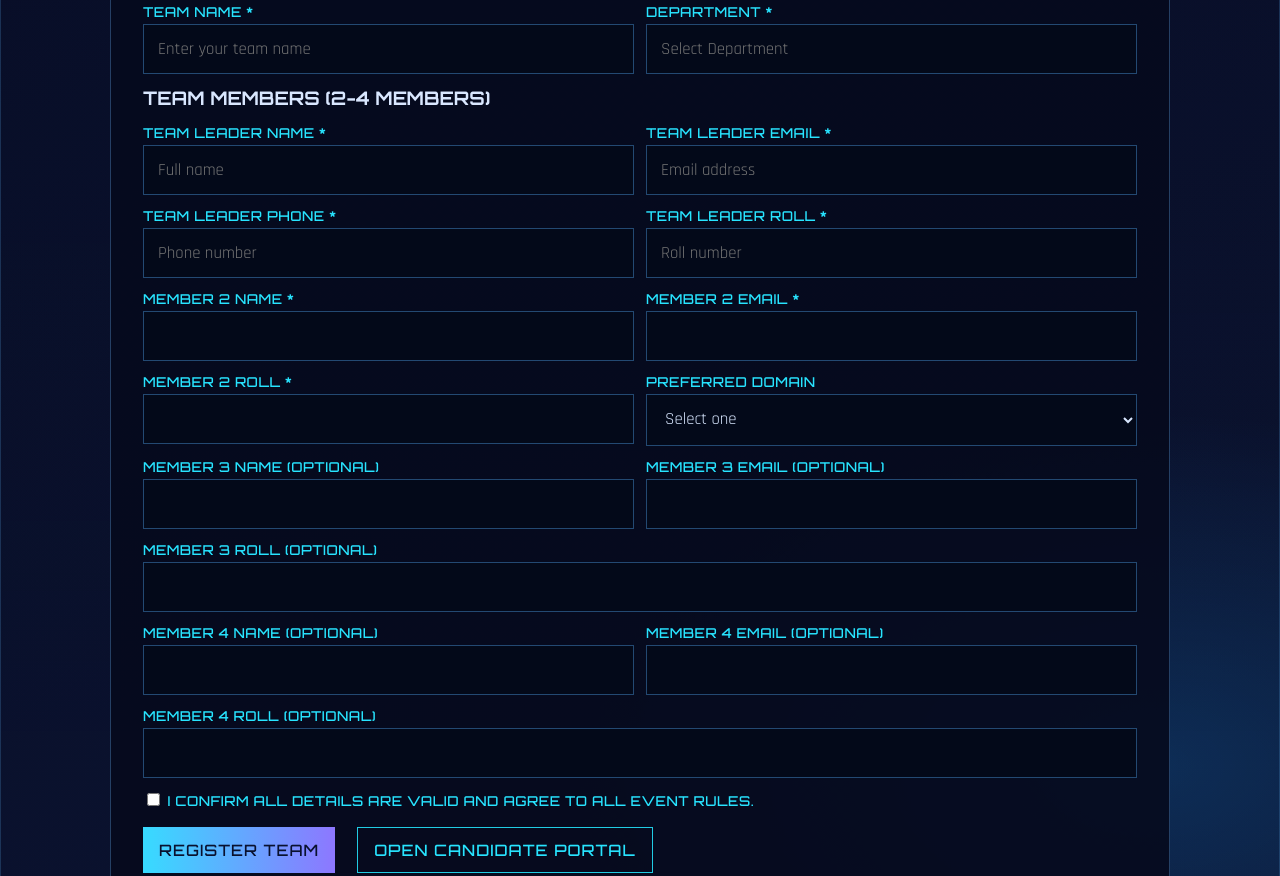
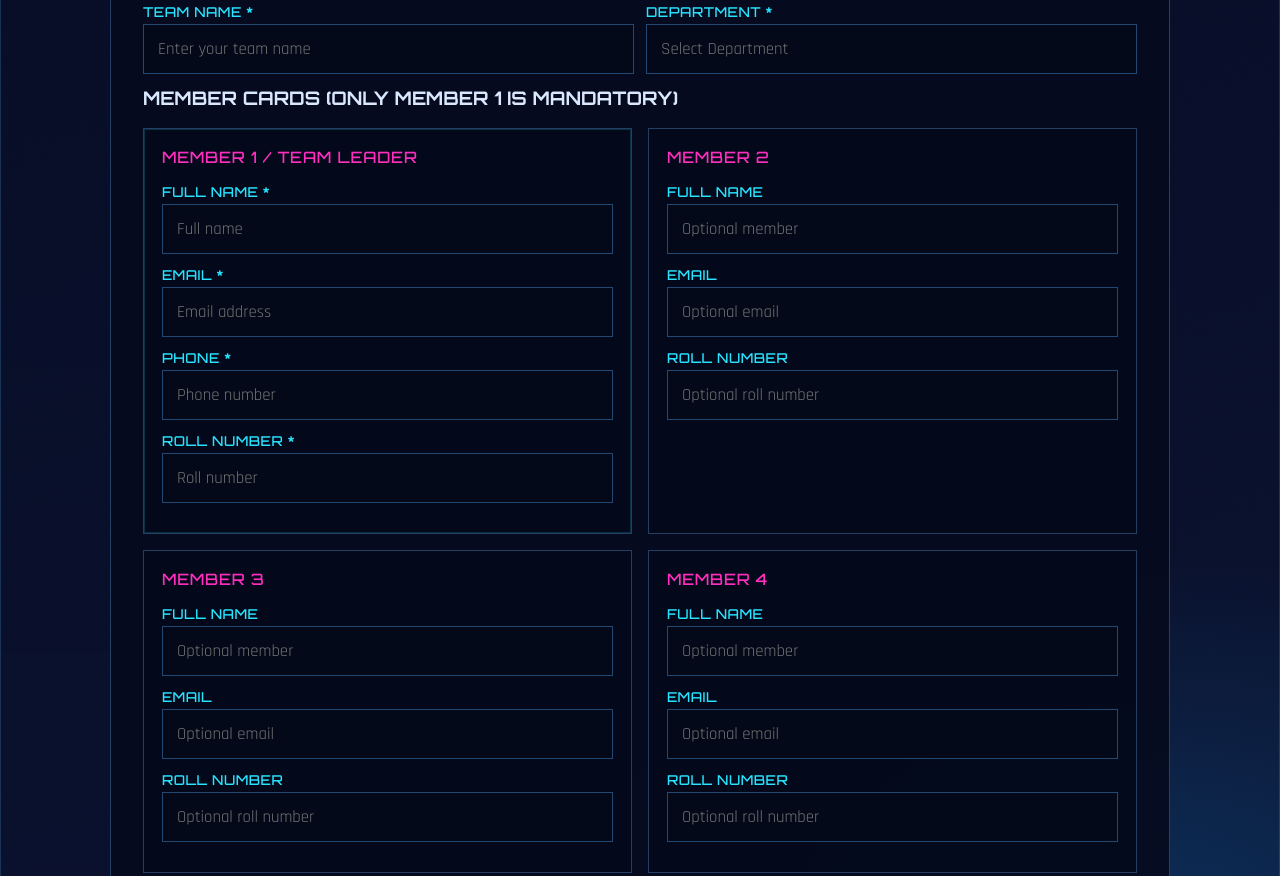
Before and after one commit to eshaansharma07/mindforge, a website: page index.html in a window 1280 px wide. Shown: the part 2955-3831 px from the top of the page. Drawn offline with Linux system fonts and the light colour scheme.

Commit message:
Redesign registration as member cards and require only member 1 details

```diff
--- a/assets/styles.css
+++ b/assets/styles.css
@@ -468,6 +468,32 @@ body::before {
   position: relative;
 }
 
+.member-cards {
+  display: grid;
+  grid-template-columns: repeat(2, minmax(0, 1fr));
+  gap: 16px;
+  margin: 18px 0 8px;
+}
+
+.member-card {
+  border: 1px solid rgba(86, 145, 206, 0.4);
+  background: rgba(4, 9, 25, 0.7);
+  padding: 18px;
+}
+
+.member-card-primary {
+  box-shadow: 0 0 0 1px rgba(40, 228, 255, 0.18) inset;
+}
+
+.member-card-title {
+  margin: 0 0 16px;
+  font-family: "Orbitron", sans-serif;
+  text-transform: uppercase;
+  letter-spacing: 0.8px;
+  color: var(--pink);
+  font-size: 0.98rem;
+}
+
 .register-wrap::before {
   content: "";
   position: absolute;
@@ -707,6 +733,10 @@ input[type="checkbox"] {
     min-width: 220px;
     font-size: 1.1rem;
   }
+
+  .member-cards {
+    grid-template-columns: 1fr;
+  }
 }
 
 @media (max-width: 620px) {
--- a/index.html
+++ b/index.html
@@ -124,46 +124,52 @@
             </div>
           </div>
 
-          <h3>Team Members (2-4 Members)</h3>
+          <h3>Member Cards (Only Member 1 Is Mandatory)</h3>
 
-          <div class="grid-2">
-            <div>
-              <label>Team Leader Name *</label>
+          <div class="member-cards">
+            <article class="member-card member-card-primary">
+              <div class="member-card-title">Member 1 / Team Leader</div>
+              <label>Full Name *</label>
               <input class="input" name="leaderName" placeholder="Full name" required />
-            </div>
-            <div>
-              <label>Team Leader Email *</label>
+              <label>Email *</label>
               <input class="input" name="leaderEmail" type="email" placeholder="Email address" required />
-            </div>
+              <label>Phone *</label>
+              <input class="input" name="leaderPhone" placeholder="Phone number" required />
+              <label>Roll Number *</label>
+              <input class="input" name="leaderRoll" placeholder="Roll number" required />
+            </article>
+
+            <article class="member-card">
+              <div class="member-card-title">Member 2</div>
+              <label>Full Name</label>
+              <input class="input" name="member2Name" placeholder="Optional member" />
+              <label>Email</label>
+              <input class="input" name="member2Email" type="email" placeholder="Optional email" />
+              <label>Roll Number</label>
+              <input class="input" name="member2Roll" placeholder="Optional roll number" />
+            </article>
+
+            <article class="member-card">
+              <div class="member-card-title">Member 3</div>
+              <label>Full Name</label>
+              <input class="input" name="member3Name" placeholder="Optional member" />
+              <label>Email</label>
+              <input class="input" name="member3Email" type="email" placeholder="Optional email" />
+              <label>Roll Number</label>
+              <input class="input" name="member3Roll" placeholder="Optional roll number" />
+            </article>
+
+            <article class="member-card">
+              <div class="member-card-title">Member 4</div>
+              <label>Full Name</label>
+              <input class="input" name="member4Name" placeholder="Optional member" />
+              <label>Email</label>
+              <input class="input" name="member4Email" type="email" placeholder="Optional email" />
+              <label>Roll Number</label>
+              <input class="input" name="member4Roll" placeholder="Optional roll number" />
+            </article>
           </div>
 
-          <div class="grid-2">
-            <div>
-              <label>Team Leader Phone *</label>
-              <input class="input" name="leaderPhone" placeholder="Phone number" required />
-            </div>
-            <div>
-              <label>Team Leader Roll *</label>
-              <input class="input" name="leaderRoll" placeholder="Roll number" required />
-            </div>
-          </div>
-
-          <div class="grid-2">
-            <div>
-              <label>Member 2 Name *</label>
-              <input class="input" name="member2Name" required />
-            </div>
-            <div>
-              <label>Member 2 Email *</label>
-              <input class="input" name="member2Email" type="email" required />
-            </div>
-          </div>
-
-          <div class="grid-2">
-            <div>
-              <label>Member 2 Roll *</label>
-              <input class="input" name="member2Roll" required />
-            </div>
           <div>
             <label>Preferred Domain</label>
             <select name="domain">
@@ -174,39 +180,6 @@
               <option>Cybersecurity</option>
               <option>Full Stack</option>
             </select>
-            </div>
-          </div>
-
-          <div class="grid-2">
-            <div>
-              <label>Member 3 Name (Optional)</label>
-              <input class="input" name="member3Name" />
-            </div>
-            <div>
-              <label>Member 3 Email (Optional)</label>
-              <input class="input" name="member3Email" type="email" />
-            </div>
-          </div>
-
-          <div>
-            <label>Member 3 Roll (Optional)</label>
-            <input class="input" name="member3Roll" />
-          </div>
-
-          <div class="grid-2">
-            <div>
-              <label>Member 4 Name (Optional)</label>
-              <input class="input" name="member4Name" />
-            </div>
-            <div>
-              <label>Member 4 Email (Optional)</label>
-              <input class="input" name="member4Email" type="email" />
-            </div>
-          </div>
-
-          <div>
-            <label>Member 4 Roll (Optional)</label>
-            <input class="input" name="member4Roll" />
           </div>
 
           <label><input type="checkbox" name="terms" required /> I confirm all details are valid and agree to all event rules.</label>
```
Also changed, not shown: api/register.js (+4 -7 lines). Lines whose indentation alone changed are shown as unchanged.
